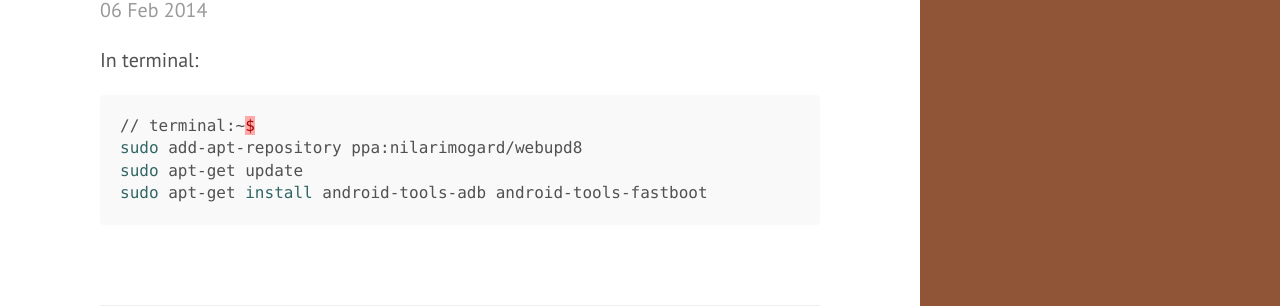
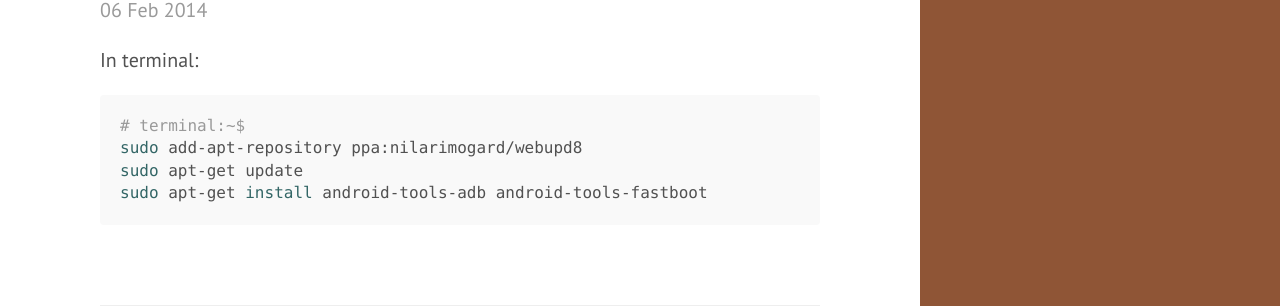
Before and after one commit to sudosu/sudosu.github.io, a Jekyll site: the page built from _posts/2014-02-06-ubuntu-ppa-android-adb-and-fastboot.md, in a window 1280 px wide. Shown: the part 185-491 px from the top of the page. Built offline with Jekyll 4.4.1, drawn with Linux system fonts in a browser that asks for light colours; Markdown is read by kramdown in place of the engine named in the settings.

````diff
--- a/_posts/2014-02-06-ubuntu-ppa-android-adb-and-fastboot.md
+++ b/_posts/2014-02-06-ubuntu-ppa-android-adb-and-fastboot.md
@@ -6,7 +6,7 @@ title: Install ADB And Fastboot Android Tools In Ubuntu-based OS Via PPA
 In terminal:
 
 ```bash
-// terminal:~$
+# terminal:~$
 sudo add-apt-repository ppa:nilarimogard/webupd8
 sudo apt-get update
 sudo apt-get install android-tools-adb android-tools-fastboot
````
